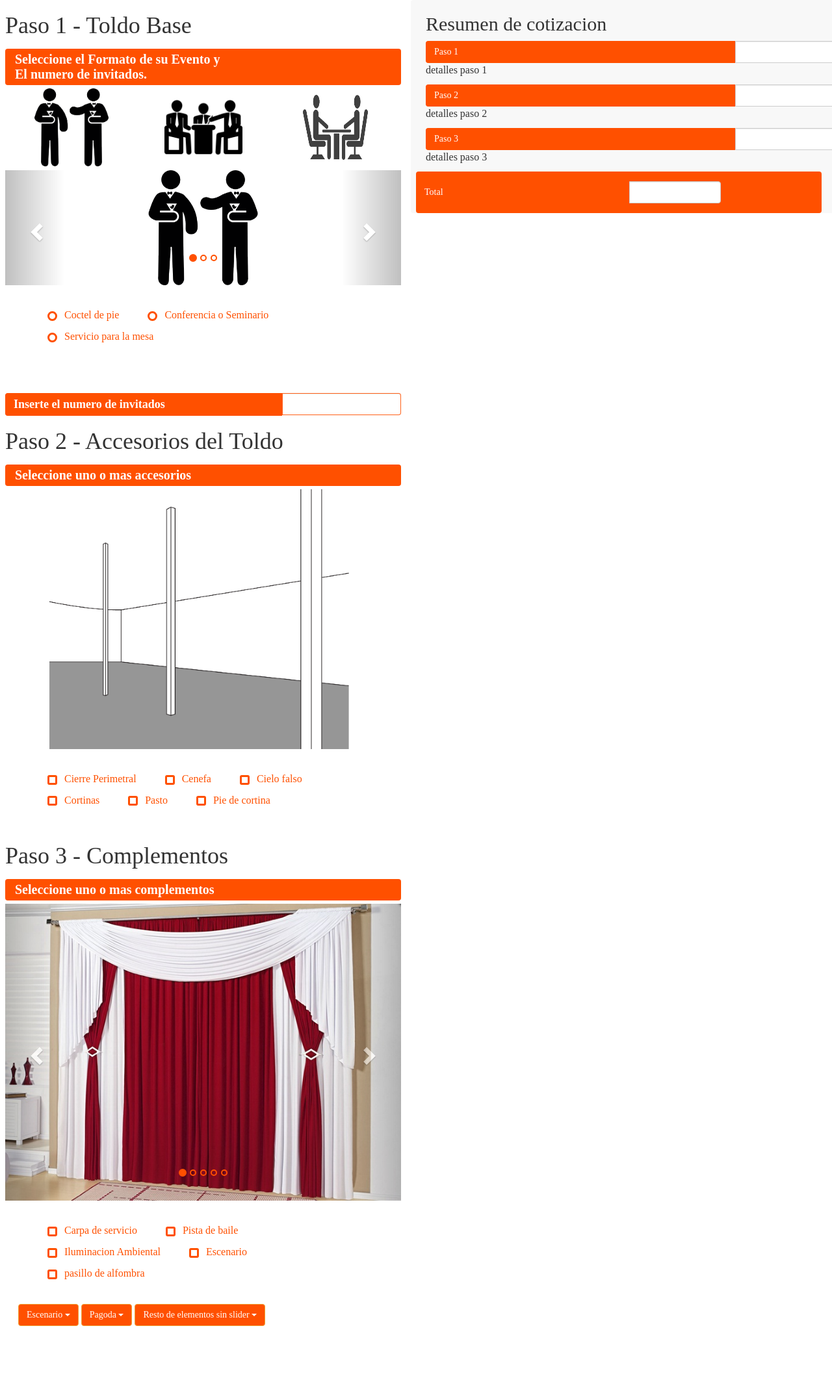
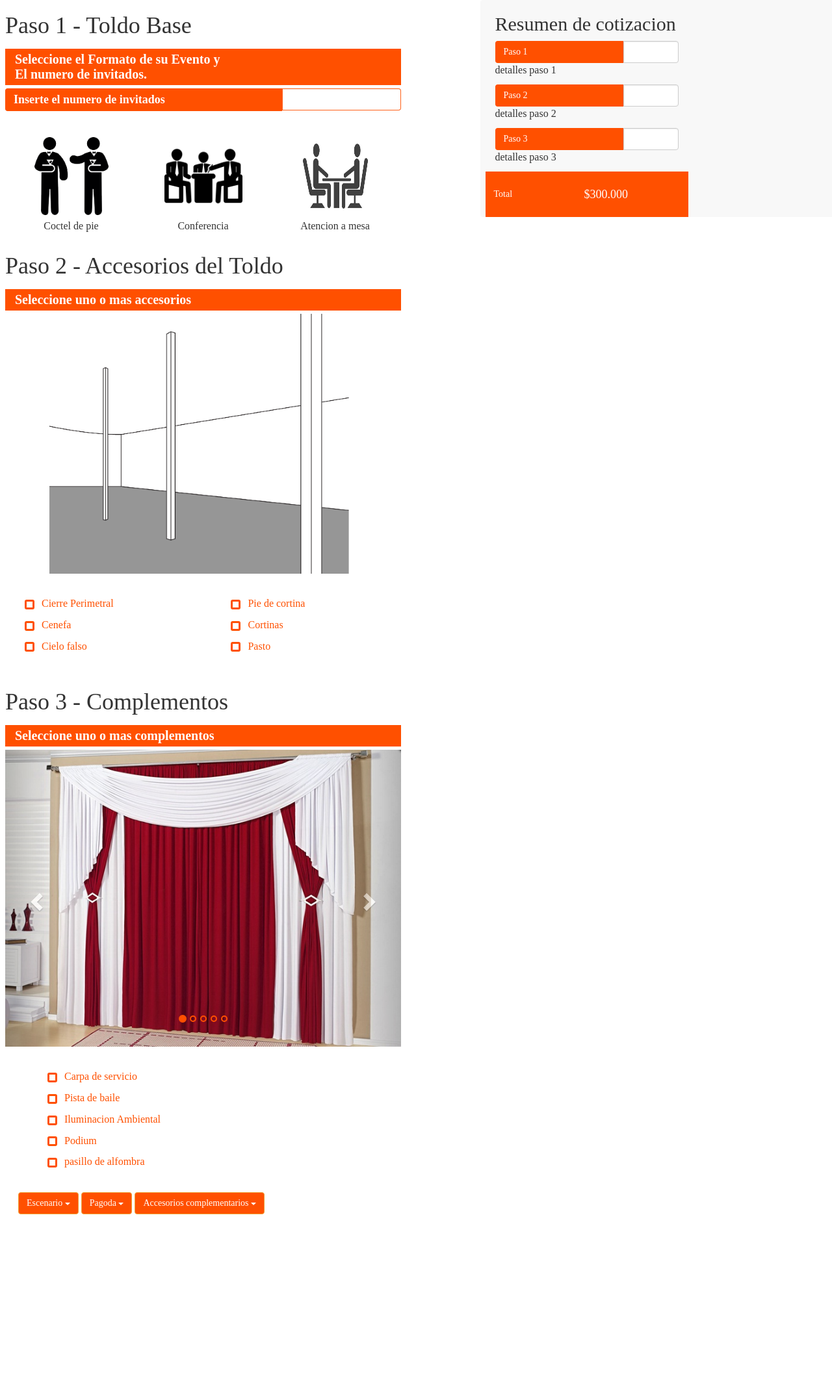
Before and after one commit to jovicon/Steward-Carpas, a PHP site: page / in a window 1280 px wide. Shown: the whole page at 65% size. After the commit the page ends 1869 px from the top, so only its background shows below. Run offline with PHP 8.4, Linux system fonts and the light colour scheme; some web fonts are replaced.

Commit message:
cambio de partes

```diff
--- a/css/styles.css
+++ b/css/styles.css
@@ -4,6 +4,31 @@ body,html {
     font-family: Homenaje;
     max-width:100%;
     overflow-x:hidden;
+}
+
+div > label {
+  width:100%;
+}
+
+.margin-top {
+  margin-top: 20px;
+}
+
+.non-white {
+  white-space: nowrap;
+}
+
+.margin-none {
+  margin-top:10px;
+}
+
+.display-flex {
+  display:flex;
+  width:100%;
+}
+
+.text-align {
+  text-align: center;
 }
 
 .main-color {
@@ -17,11 +42,15 @@ body,html {
     color:black;
 }
 
+.margin-bottom {
+  margin-bottom: 20px;
+}
+
 .little-box {
     width: 100%;
     /*background-color: #c00232;*/
     background-color:#ff5000;
-    border-radius: 4px;
+    border-radius: 0px;
     margin: 5px 0;
 }
 
@@ -119,15 +148,16 @@ input {
       z-index:100;
     }
 
-    .navbar-header {
-      width:50%;
-      border-radius:4px;
+    .navbar-header, .navbar-collapse {
+      width:25%;
+      border-radius:0px;
     }
 }
 /* end laptops and pc */
 
 /* tablet s > l */
 @media (min-width: 426px){
+
     .buttom-image, .buttom-image2 {
         width:120px;
         height:120px;
@@ -267,12 +316,16 @@ input {
 }
 
 .button-align {
-  margin-top:15px;
+  margin-top:10px;
+}
+
+.white {
+  color: white;
 }
 
 .botton {
   width:100%;
-  border-radius:4px;
+  border-radius:0px;
   position:fixed;
   clear:both;
   bottom:-20px;
--- a/home.html
+++ b/home.html
@@ -1,6 +1,8 @@
 <!DOCTYPE html>
 <html>
+
   <head>
+
     <meta charset="utf-8">
     <meta name="description" content=""/>
     <meta name="keywords" content=""/>
@@ -20,7 +22,9 @@
 
     <!-- llamado de mis fonts -->
     <link rel="stylesheet" type="text/css" href="fonts/myfonts.css"/>
+
     <title>cotizador carpas steward</title>
+
   </head>
 
   <body>
@@ -30,7 +34,7 @@
         <div class="container">
 
           <!-- paso 1,2,3 -->
-          <div class="col-xs-12 col-md-6">
+          <div class="total-width col-xs-12 col-md-6">
 
             <!-- paso 1 en la cotizacion de carpas -->
             <section class="global">
@@ -52,34 +56,54 @@
                     </div>
                     <!-- end barra de mensaje -->
 
-                    <!-- botones de seleccion -->
-                    <div class="the-buttons">
+                    <!-- numero de invitados -->
+                    <div class="row margin-bottom">
 
-                        <div class="row">
+                        <div class="col-xs-12">
 
-                            <div class="col-xs-12 col-md-12">
+                            <div class="input-group big">
 
-                                <input id="boton01" class="buttom-image" type="image" src="img/coctel_de_pie.png" value="insertar imagen"/>
+                                <p class="input-group-addon main-color mid">Inserte el numero de invitados</p>
+                                <input class="form-control orange-shadow small" required>
 
                             </div>
 
                         </div>
 
-                        <div class="row">
+                    </div>
+                    <!-- end numero de invitados -->
 
-                            <div class="col-xs-12 col-md-12">
+                    <!-- botones de seleccion -->
+                    <div class="the-buttons">
 
-                                <input id="boton02" class="buttom-image2" type="image" src="img/conferencia.png" value="insertar imagen"/>
+                        <div class="row margin-top">
+
+                            <div class="col-xs-12 col-md-12 option-button">
+
+                                <input id="boton01" class="buttom-image" type="image" src="img/coctel_de_pie.png" value="insertar imagen"/>
+                                <p class="text-align">Coctel de pie</p>
 
                             </div>
 
                         </div>
 
-                        <div class="row">
+                        <div class="row margin-top">
+
+                            <div class="col-xs-12 col-md-12 option-button">
+
+                                <input id="boton02" class="buttom-image2" type="image" src="img/conferencia.png" value="insertar imagen"/>
+                                <p class="text-align">Conferencia</p>
+
+                            </div>
+
+                        </div>
+
+                        <div class="row margin-top option-button">
 
                             <div class="col-xs-12">
 
                                 <input id="boton03" class="buttom-image3" type="image" src="img/descargamesa2.png" value="insertar imagen"/>
+                                <p class="text-align">Atencion a mesa</p>
 
                             </div>
 
@@ -88,71 +112,8 @@
                     </div>
                     <!-- end botones de seleccion -->
 
-                    <!-- imagen de accesorios -->
-                    <div class="row">
-
-                        <div class="col-xs-12">
-
-                            <!-- slider -->
-                            <section id="mySlide1" class="carousel slide">
-
-                              <!-- lista de imagenes -->
-                              <ol class="carousel-indicators">
-                                <li data-target="#mySlide1" data-slide-to="0" class="active"></li>
-                                <li data-target="#mySlide1" data-slide-to="1"></li>
-                                <li data-target="#mySlide1" data-slide-to="2"></li>
-                              </ol>
-                              <!-- end lista de imagenes -->
-
-                              <!-- imagenes de slide -->
-                              <div class="carousel-inner carousel-height">
-
-                                <div class="item active">
-                                  <img class="img-responsive margin-img-paso1" src="img/coctel_de_pie.png" alt="">
-                                </div>
-
-                                <div class="item">
-                                  <img class="img-responsive margin-img-paso1" src="img/conferencia.png" alt="">
-                                </div>
-
-                                <div class="item">
-                                  <img class="img-responsive margin-img-paso1" src="img/descargamesa2.png" alt="">
-                                </div>
-
-                              </div>
-
-                              <a href="#mySlide1" class="left carousel-control" data-slide="prev"><span class="glyphicon glyphicon-chevron-left"></span></a>
-                              <a href="#mySlide1" class="right carousel-control" data-slide="next"><span class="glyphicon glyphicon-chevron-right"></span></a>
-
-                            </section>
-                            <!-- end imagenes de slide-->
-
-                            <!-- botones imaginarios de seleccion -->
-                            <div class="the-buttons the-buttons2" style="display:none;">
-
-                                <div class="row">
-
-                                    <div class="col-xs-12 col-md-12">
-                                      <form name="miFormulario1" action="index.html" method="post">
-                                        <input data-target="#mySlide1" data-slide-to="0" class="main-color-buttons" type="button" value="cierre perimetral" name="miRadio0"/>
-                                        <input data-target="#mySlide1" data-slide-to="1" class="main-color-buttons" type="button" value="cortinaje perimetral" name="miRadio1"/>
-                                        <input data-target="#mySlide1" data-slide-to="2" class="main-color-buttons" type="button" value="cenefa y pies de cotina" name="miRadio2"/>
-                                      </form>
-                                    </div>
-
-                                </div>
-
-                            </div>
-                            <!-- end botones imaginarios de seleccion -->
-
-                        </div>
-
-                    </div>
-                    <!-- imagen de accesorios -->
-
                     <!-- prueba de check y radio buttons -->
-
-                    <div class="wrap">
+                    <!-- <div class="row">
 
                       <form class="my_form">
 
@@ -171,28 +132,12 @@
 
                       </form>
 
-                      <!-- <input name="radio_comprobar" id="radio_comprobar" type="button" value="Comprobar" />  -->
 
-                    </div>
 
+                    </div> -->
                     <!-- prueba de check y radio buttons -->
 
-                    <!-- numero de invitados -->
-                    <div class="row">
-
-                        <div class="col-xs-12">
-
-                            <div class="input-group big">
-
-                                <p class="input-group-addon main-color mid">Inserte el numero de invitados</p>
-                                <input class="form-control orange-shadow small" required>
-
-                            </div>
-
-                        </div>
-
-                    </div>
-                    <!-- end numero de invitados -->
+                    <!-- <input name="radio_comprobar" id="radio_comprobar" type="button" value="Comprobar" />  -->
 
                 </div>
                 <!-- end arreglo de tres filas -->
@@ -238,14 +183,16 @@
                     <!-- end imagen dinamica -->
 
                     <!-- botones de imagenes -->
-                    <div class="wrap">
+                    <div class="row">
 
                       <form class="my_form">
 
-                        <div class="checkbox">
+                        <div class="checkbox display-flex">
+
+                          <div class="">
 
                             <input type="checkbox" name="checkbox01" id="checkbox01">
-                          <label for="checkbox01">Cierre Perimetral</label>
+                            <label  class="non-white" for="checkbox01">Cierre Perimetral</label>
 
                             <input type="checkbox" name="checkbox02" id="checkbox02">
                             <label for="checkbox02">Cenefa</label>
@@ -253,14 +200,20 @@
                             <input type="checkbox" name="checkbox03" id="checkbox03">
                             <label for="checkbox03">Cielo falso</label>
 
+                          </div>
+
+                          <div class="">
+
+                            <input type="checkbox" name="checkbox06" id="checkbox06">
+                            <label class="non-white" for="checkbox06">Pie de cortina</label>
+
                             <input type="checkbox" name="checkbox04" id="checkbox04">
                             <label for="checkbox04">Cortinas</label>
 
                             <input type="checkbox" name="checkbox05" id="checkbox05">
                             <label for="checkbox05">Pasto</label>
 
-                          <input type="checkbox" name="checkbox06" id="checkbox06">
-                          <label for="checkbox06">Pie de cortina</label>
+                          </div>
 
                         </div>
 
@@ -386,7 +339,7 @@
                           <label for="checkbox6" onclick="moveImage2()">Iluminacion Ambiental</label>
 
                           <input type="checkbox" name="checkbox7" id="checkbox7">
-                          <label for="checkbox7" onclick="moveImage3()">Escenario</label>
+                          <label for="checkbox7" onclick="moveImage3()">Podium</label>
 
                           <input type="checkbox" name="checkbox8" id="checkbox8">
                           <label for="checkbox8" onclick="moveImage4()">pasillo de alfombra</label>
@@ -395,7 +348,6 @@
 
                       </form>
 
-
                       <!-- conjunto de botones -->
                       <div class="btn-group">
                         <button type="button" class="btn btn-warning dropdown-toggle" data-toggle="dropdown">
@@ -403,9 +355,10 @@
                         </button>
 
                         <ul class="dropdown-menu" role="menu">
-                                                <li><a href="#">Acción #1</a></li>
-                                                <li><a href="#">Acción #2</a></li>
-                                                <li><a href="#">Acción #3</a></li>
+                          <li><a href="#">Solo DJ (2 modulos)</a></li>
+                          <li><a href="#">Oequesta (5 pers.)(10modulos)</a></li>
+                          <li><a href="#">Orquestas (10 pers.)(12 modulos)</a></li>
+                          <li><a href="#">Piso de madera</a></li>
                         </ul>
                       </div>
                       <!-- end conjunto de botones -->
@@ -417,9 +370,9 @@
                         </button>
 
                         <ul class="dropdown-menu" role="menu">
-                                                <li><a href="#">Acción #1</a></li>
-                                                <li><a href="#">Acción #2</a></li>
-                                                <li><a href="#">Acción #3</a></li>
+                          <li><a href="#">3x3 metros</a></li>
+                          <li><a href="#">4x4 metros</a></li>
+                          <li><a href="#">5x5 metros</a></li>
                         </ul>
                       </div>
                       <!-- end conjunto de botones -->
@@ -427,13 +380,13 @@
                       <!-- conjunto de botones -->
                       <div class="btn-group">
                         <button type="button" class="btn btn-warning dropdown-toggle" data-toggle="dropdown">
-                                                Resto de elementos sin slider <span class="caret"></span>
+                          Accesorios complementarios <span class="caret"></span>
                         </button>
 
                         <ul class="dropdown-menu" role="menu">
-                                                <li><a href="#">Acción #1</a></li>
-                                                <li><a href="#">Acción #2</a></li>
-                                                <li><a href="#">Acción #3</a></li>
+                          <li><a href="#">Generador de energia</a></li>
+                          <li><a href="#">Calefaccion</a></li>
+                          <li><a href="#">Ventilador Evaporativo</a></li>
                         </ul>
                       </div>
                       <!-- end conjunto de botones -->
@@ -450,7 +403,7 @@
           <!--end paso 1,2,3 -->
 
           <!-- cotizacion -->
-          <div class="col-xs-12 col-md-6">
+          <div class="col-xs-12 col-md-3 col-md-push-1">
 
             <section class="botton quote-fixed">
 
@@ -510,13 +463,11 @@
                   <div class="navbar-header">
                     <div class="group-width input-group navbar-brand">
                       <h2 class="input-group-addon mid main-color">Total</h2>
-                      <input class="form-control small">
+                      <p class="white margin-none">$300.000</p>
                     </div>
                     <button type="button" class="button-align navbar-toggle collapsed" data-toggle="collapse" data-target="#total-button">
                       <span class="sr-only">Toggle navigation</span>
-                      <span class="icon-bar"></span>
-                      <span class="icon-bar"></span>
-                      <span class="icon-bar"></span>
+                      <span class="glyphicon glyphicon-menu-up white"></span>
                     </button>
                   </div>
                   <!--end total -->
```
Also changed, not shown: other parts of css/styles.css (+32 -3 lines). Lines whose indentation alone changed are shown as unchanged.
